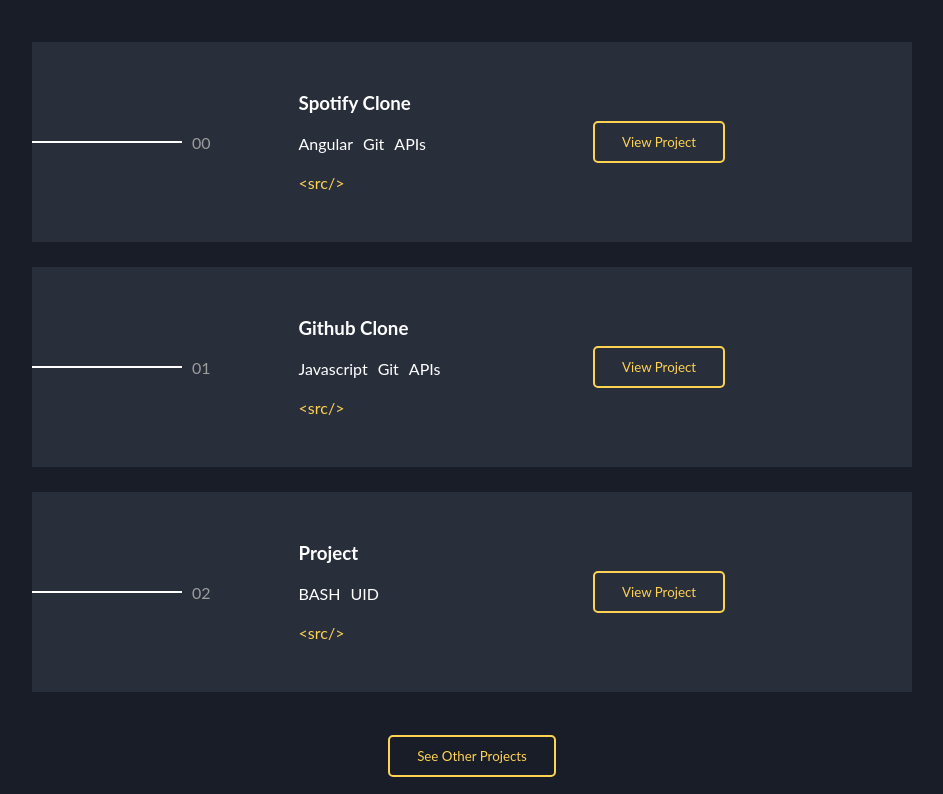
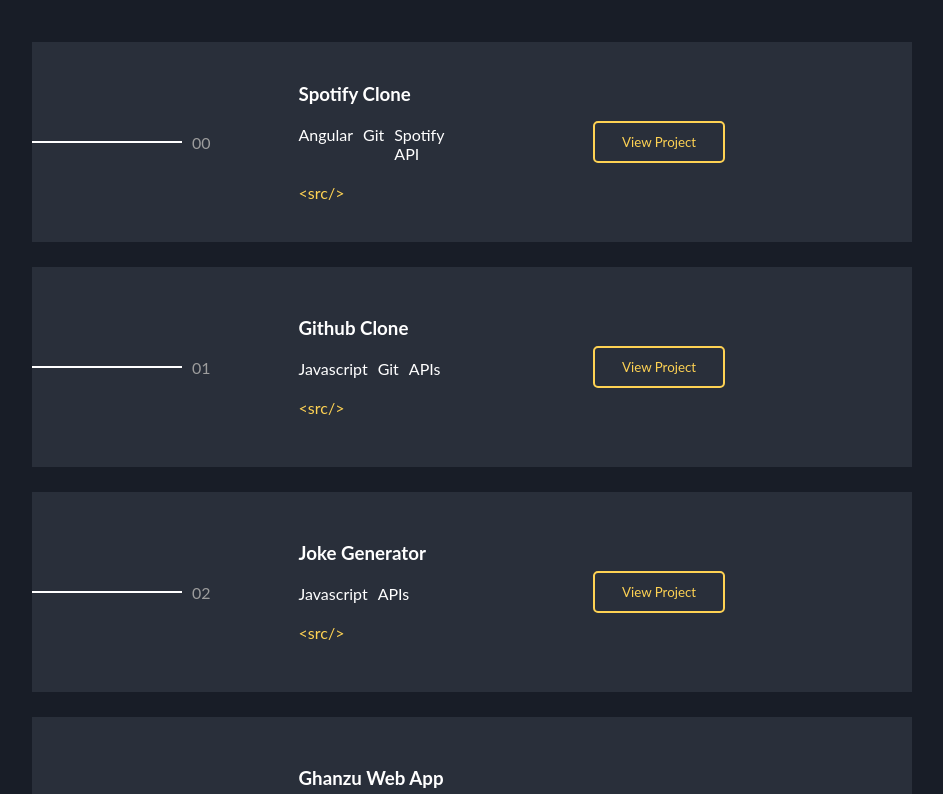
Before and after one commit to valentinesamuel/portfolio, an Angular app: page / in a window 1280 px wide. Shown: the part 2220-3014 px from the top of the page, without its empty margins (168-1111 px from the left). Built offline with nearby package versions, Linux system fonts and the light colour scheme; a web font is replaced by a local one.

Commit message:
feat: added mmore projects and their respective links

```diff
--- a/src/app/archive-projects/archive-projects.component.ts
+++ b/src/app/archive-projects/archive-projects.component.ts
@@ -11,21 +11,21 @@
 
   archivedList: ArchivedProject[] = [
     {
-      name: 'yehhh',
-      repo: 'yehh.github.com'
+      name: 'Foodie Landing Pagge',
+      repo: 'https://github.com/valentinesamuel/Foodie-website',
+      livePage: 'https://condes.netlify.app/'
     },
     {
-      name: 'yewrthe',
-      repo: 'yewrthe.github.com'
+      name: 'Zou Farms Landing Page',
+      repo: 'https://github.com/valentinesamuel/Zou-farm-landing-page',
+      livePage: 'https://farmzou.netlify.app/'
     },
     {
-      name: 'sldfib9mgtfb',
-      repo: 'sldfib9mgtfb.github.com'
+      name: 'Archicture Portfolio',
+      repo: 'https://github.com/valentinesamuel/archi-portfolio',
+      livePage: 'https://michvalarchitects.netlify.app/'
     },
-    {
-      name: 'slkdmf',
-      repo: 'slkdmf.github.com'
-    }
+
   ]
   constructor() { }
 
--- a/src/app/projects/project-list.model.ts
+++ b/src/app/projects/project-list.model.ts
@@ -7,5 +7,6 @@
 export interface ArchivedProject{
       name: string;
       repo: string;
+      livePage: string;
 
 }
--- a/src/app/projects/projects.component.ts
+++ b/src/app/projects/projects.component.ts
@@ -13,7 +13,7 @@
   projectList: Project[] = [
     {
       name: 'Spotify Clone ',
-      stack: [ 'Angular', 'Git', 'APIs'],
+      stack: ['Angular', 'Git', 'Spotify API'],
       repo: 'https://github.com/valentinesamuel/music-app',
       liveDemo: 'https://ng-spotify.netlify.app/'
     },
@@ -24,10 +24,16 @@
       liveDemo: 'https://buycoins-github.netlify.app/'
     },
     {
-      name: 'Project ',
-      stack: ['BASH', 'UID'],
-      repo: 'git-sample3.com',
-      liveDemo: 'project3.com'
+      name: 'Joke Generator',
+      stack: ['Javascript', 'APIs'],
+      repo: 'https://github.com/valentinesamuel/jokes-generator',
+      liveDemo: 'https://funny-jokes.netlify.app/'
+    },
+    {
+      name: 'Ghanzu Web App',
+      stack: ['Javascript', 'APIs', 'Firebase'],
+      repo: 'https://github.com/valentinesamuel/ghanzu',
+      liveDemo: 'https://ghanzu.netlify.app/'
     },
   ]
 
```
